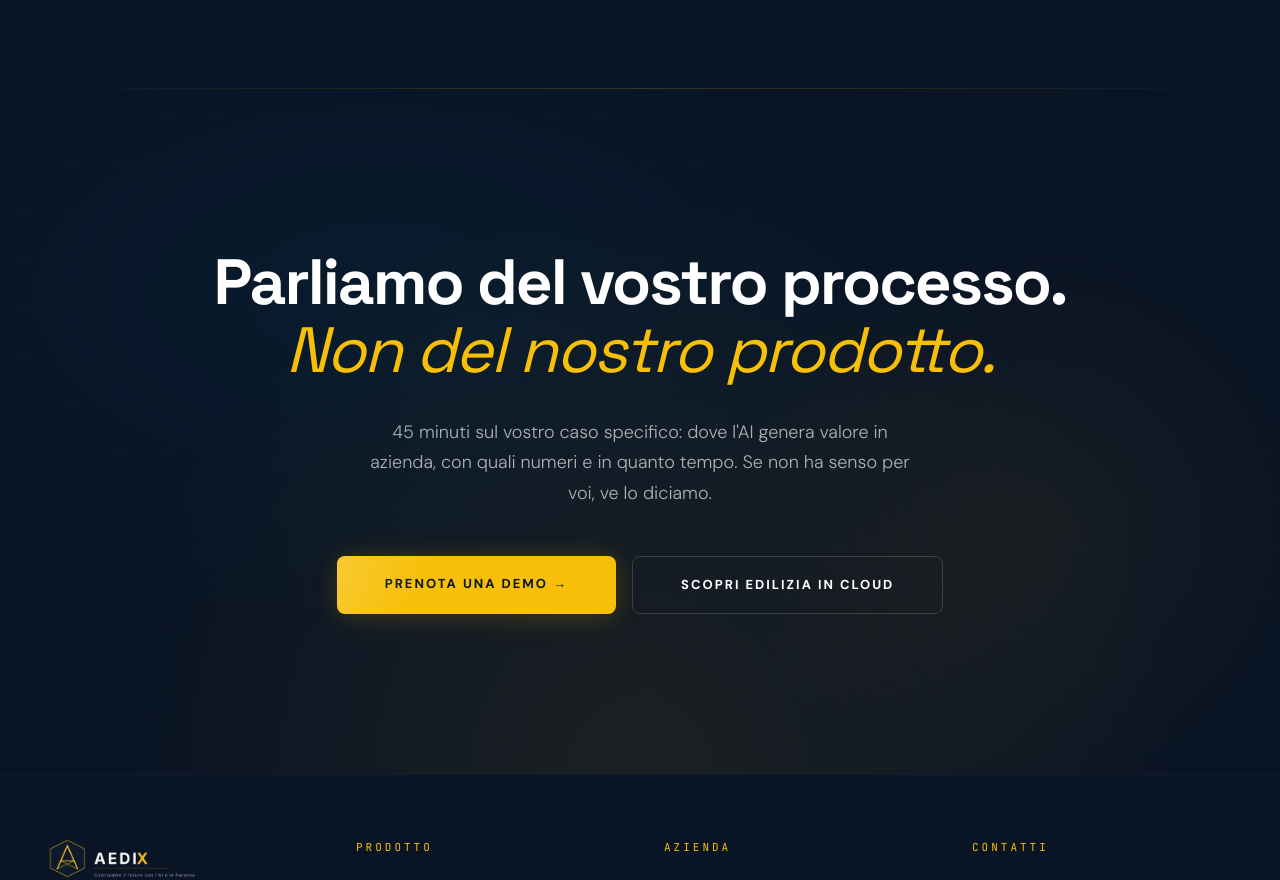
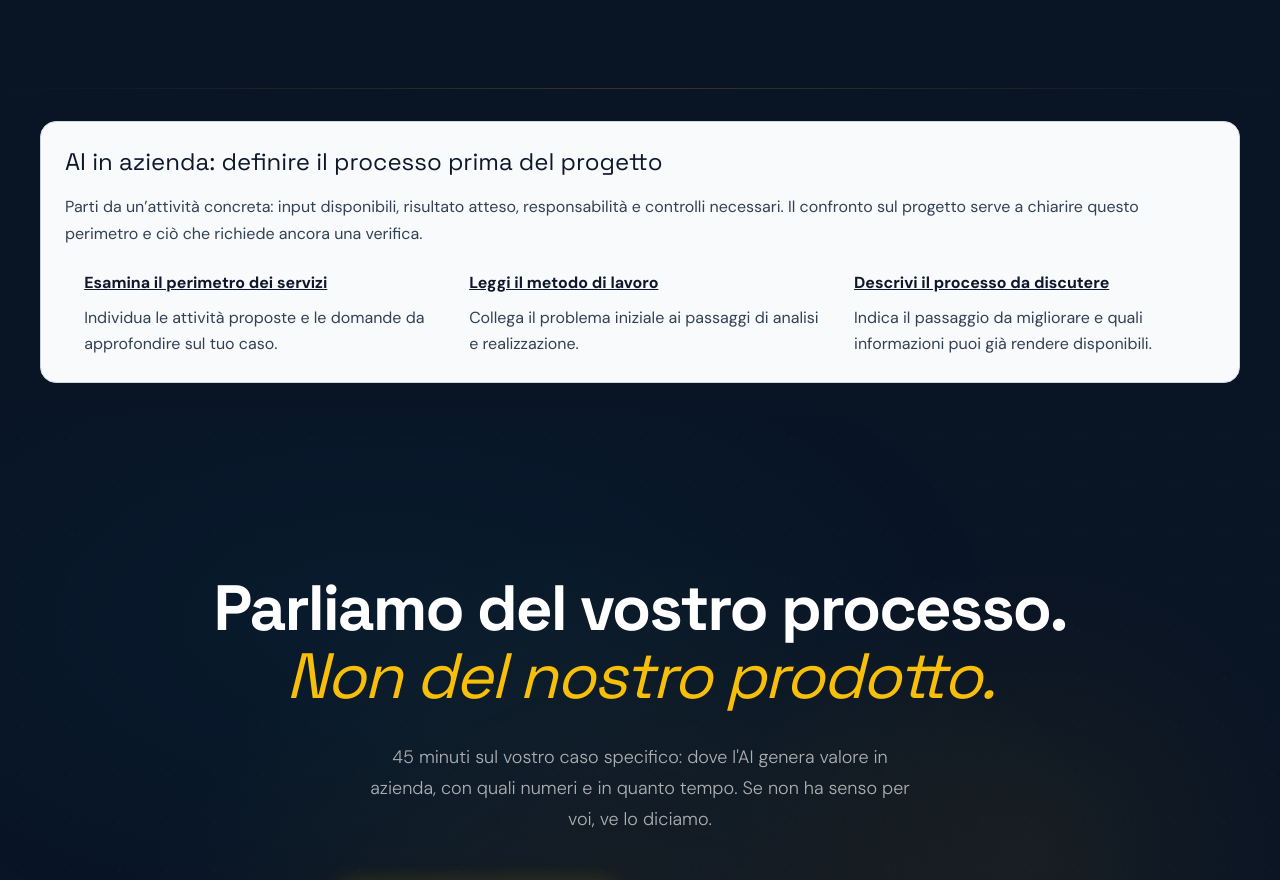
Before and after one commit to Ediliziaio/aedix, a React (Vite) app: page / in a window 1280 px wide. Shown: the part 10340-11220 px from the top of the page. Built offline with nearby package versions, Linux system fonts and the light colour scheme.

Commit message:
Connect focused resources and service paths in initial HTML

```diff
--- /dev/null
+++ b/src/components/PriorityPaths.tsx
@@ -0,0 +1,2 @@
+import data from "./priority-paths.json";
+export function PriorityPaths(){return <section id="percorsi-prioritari" aria-labelledby="percorsi-prioritari-titolo" style={{maxWidth:1200,margin:"2rem auto",padding:"1.5rem",border:"1px solid #cbd5e1",borderRadius:"1rem",background:"#f8fafc",color:"#0f172a",boxSizing:"border-box"}}><h2 id="percorsi-prioritari-titolo" style={{fontSize:"1.5rem",lineHeight:1.3,color:"#0f172a",margin:"0 0 1rem"}}>{data.title}</h2><p style={{lineHeight:1.7,color:"#334155"}}>{data.intro}</p><ul style={{display:"grid",gridTemplateColumns:"repeat(auto-fit,minmax(min(100%,220px),1fr))",gap:"1.5rem",paddingLeft:"1.2rem",marginTop:"1.5rem"}}>{data.links.map(link=><li key={link.href}><a href={link.href} style={{fontWeight:700,textDecoration:"underline",color:"#0f172a",overflowWrap:"anywhere"}}>{link.title}</a><p style={{lineHeight:1.65,color:"#334155",marginTop:".6rem"}}>{link.description}</p></li>)}</ul></section>;}
--- /dev/null
+++ b/src/components/priority-paths.json
@@ -0,0 +1,21 @@
+{
+  "title": "AI in azienda: definire il processo prima del progetto",
+  "intro": "Parti da un’attività concreta: input disponibili, risultato atteso, responsabilità e controlli necessari. Il confronto sul progetto serve a chiarire questo perimetro e ciò che richiede ancora una verifica.",
+  "links": [
+    {
+      "href": "/servizi",
+      "title": "Esamina il perimetro dei servizi",
+      "description": "Individua le attività proposte e le domande da approfondire sul tuo caso."
+    },
+    {
+      "href": "/metodo",
+      "title": "Leggi il metodo di lavoro",
+      "description": "Collega il problema iniziale ai passaggi di analisi e realizzazione."
+    },
+    {
+      "href": "/contatti",
+      "title": "Descrivi il processo da discutere",
+      "description": "Indica il passaggio da migliorare e quali informazioni puoi già rendere disponibili."
+    }
+  ]
+}
--- a/src/pages/Index.tsx
+++ b/src/pages/Index.tsx
@@ -1,3 +1,4 @@
+import { PriorityPaths } from "@/components/PriorityPaths";
 import { useState, useRef, useCallback } from "react";
 import { Link } from "react-router-dom";
 import aedixLogo from "@/assets/aedix_logo.png";
@@ -1058,6 +1059,8 @@ const Index = () => {
           {/* ════════════════════════════════════════════════════
                CTA FINALE — No external dependencies
              ════════════════════════════════════════════════════ */}
+          <PriorityPaths />
+
           <section id="cta-finale" className="relative py-20 sm:py-28 lg:py-40 px-6 lg:px-12 text-center overflow-hidden">
             {/* Multi-layer gradient background */}
             <div className="absolute inset-0">
```
